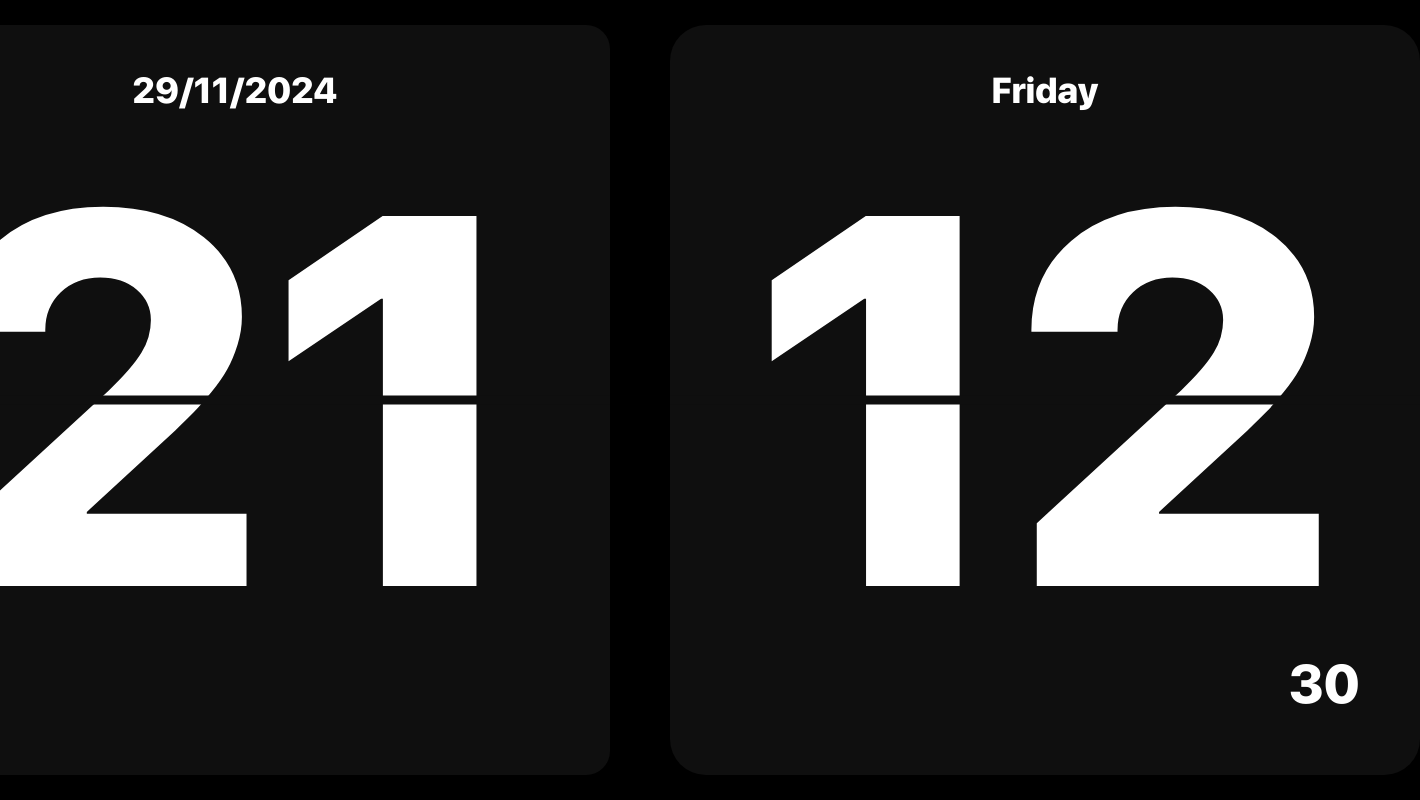
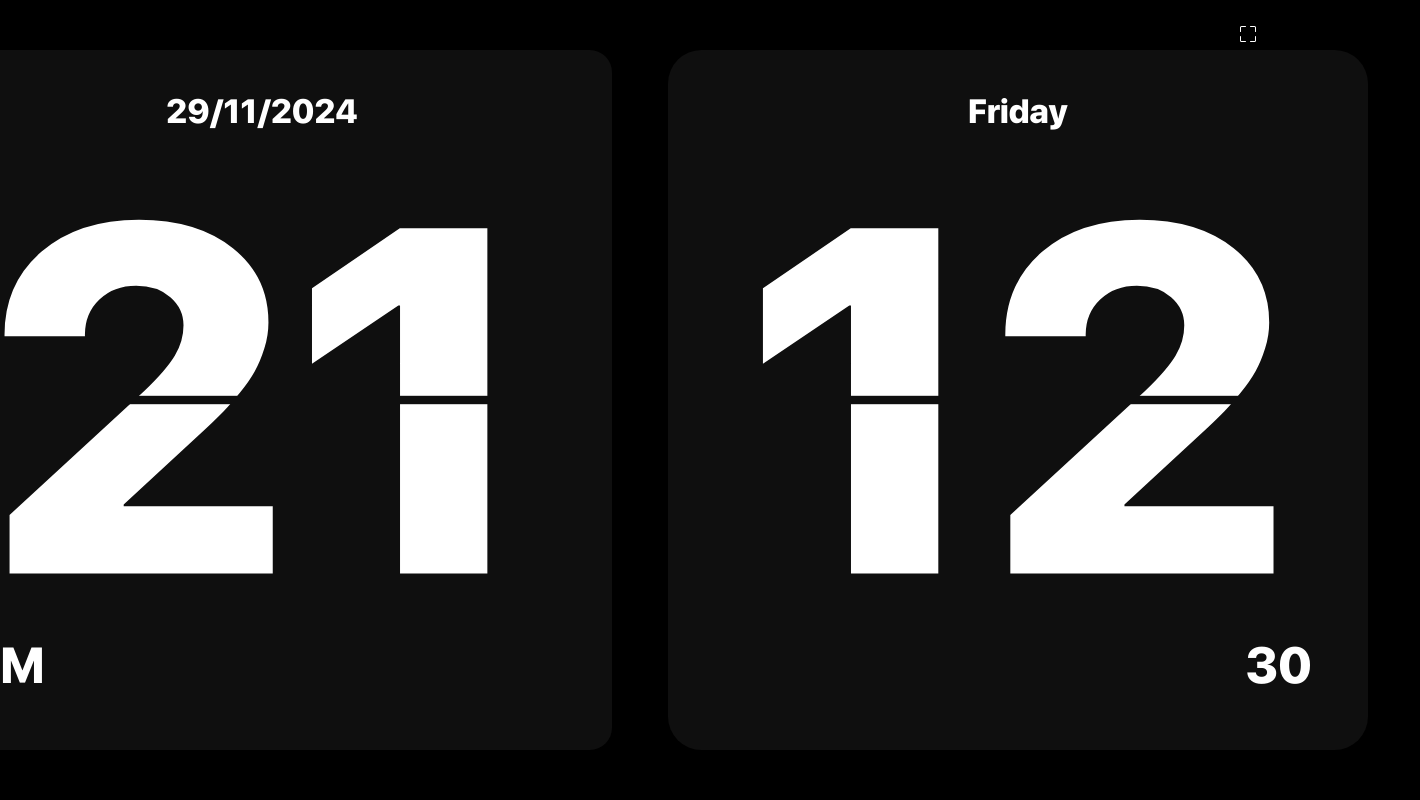
Before and after one commit to Edgarmejiav/time-clock, an Astro site: page / in a window 1280 px wide. Shown: the whole page, 1420 px wide, since content can reach past the window. Built offline with nearby package versions, Linux system fonts and the light colour scheme; Astro itself is replaced by a stand-in of ours; a web font is replaced by a local one.

Commit message:
✨: scale

```diff
--- a/src/components/Timeclock.astro
+++ b/src/components/Timeclock.astro
@@ -12,7 +12,7 @@ select-none
     text-white ">
 
     <div id="timeClock"
-         class=" min-[2000px]:scale-[2.5] scale-150 gap-10  flex md:flex-row flex-col md:text-[350px] text-9xl items-center">
+         class=" min-[2000px]:scale-[2.5] scale-[1.4] gap-10  flex md:flex-row flex-col md:text-[350px] text-9xl items-center">
         <div class="md:h-[500px] md:w-[500px] w-auto h-[250px] flex items-center justify-center bg-[#0F0F0F] px-10 rounded-2xl relative">
             <div id="date" class="md:text-2xl text-sm w-auto absolute top-3 transform translate-y-1/2"></div>
             <div class="bg-[#0F0F0F] absolute w-[-webkit-fill-available] h-1.5  z-10 "></div>
```
